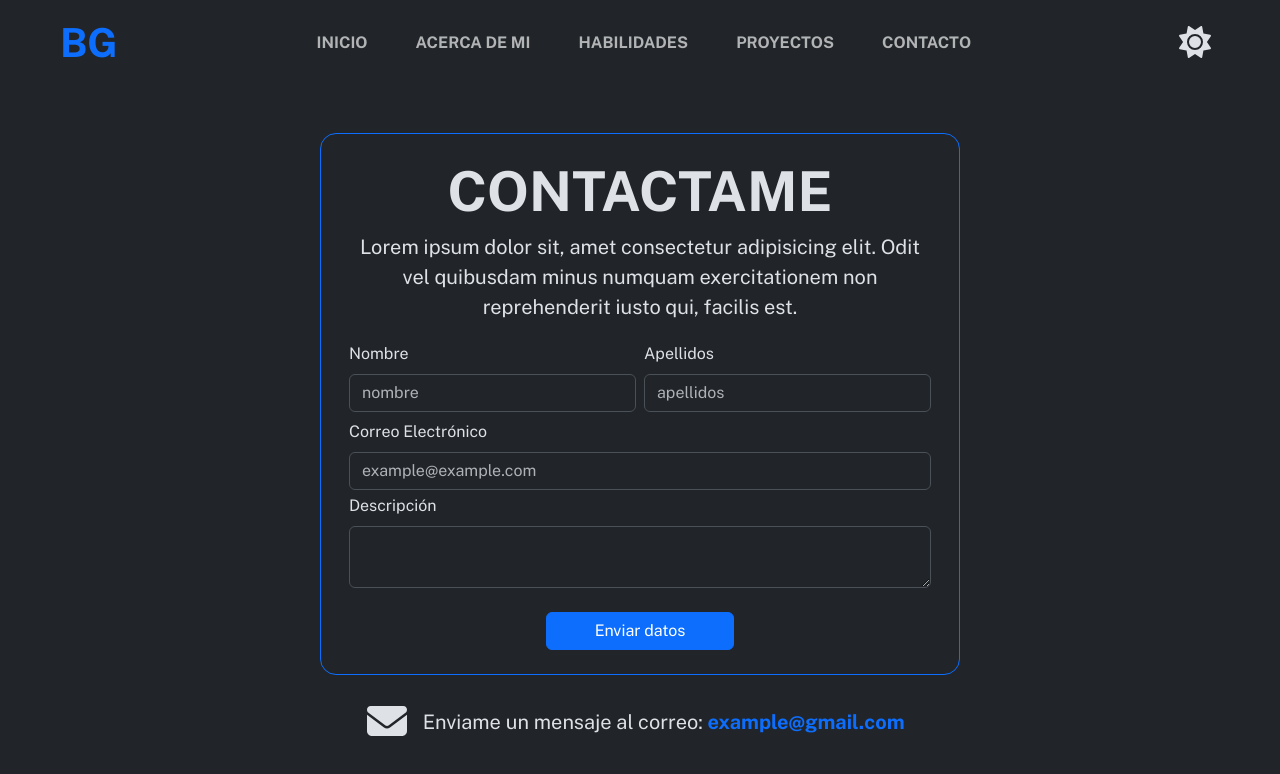
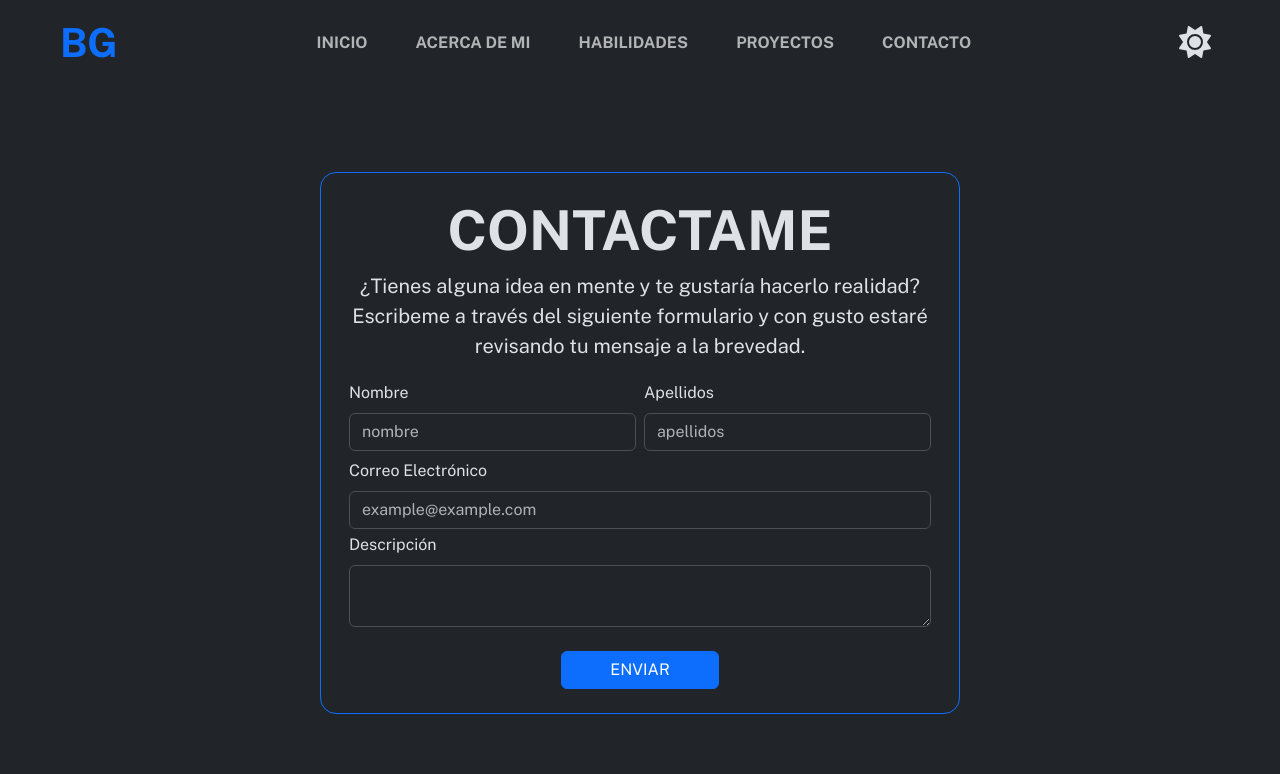
Before and after one commit to BryanGarcia25/Portafolio_Personal_Web, an Angular app: page /contact in a window 1280 px wide. Shown: the top 774 px of the page. Built offline with nearby package versions, Linux system fonts and the light colour scheme.

Commit message:
Adding description in the contact form

```diff
--- a/src/app/components/contact/contact.component.html
+++ b/src/app/components/contact/contact.component.html
@@ -1,7 +1,7 @@
 <section class="vh-100 d-flex flex-column justify-content-center align-items-center">
     <div class="container text-center border border-primary rounded-4 p-4 w-50">
         <h1 class="text-uppercase">Contactame</h1>
-        <p>Lorem ipsum dolor sit, amet consectetur adipisicing elit. Odit vel quibusdam minus numquam exercitationem non reprehenderit iusto qui, facilis est.</p>
+        <p>¿Tienes alguna idea en mente y te gustaría hacerlo realidad? Escribeme a través del siguiente formulario y con gusto estaré revisando tu mensaje a la brevedad.</p>
         <form action="" class="text-start">
             <div class="d-flex justify-content-center">
                 <div class="m-1 m-sm-1 w-100">
@@ -22,16 +22,8 @@
                 <textarea name="description" id="description" class="form-control" cols="10" rows="2"></textarea>
             </div>
             <div class="mt-4 text-center">
-                <button class="btn btn-primary px-5" type="submit">Enviar datos</button>
+                <button class="btn btn-primary px-5 text-uppercase" type="submit">enviar</button>
             </div>
         </form>
     </div>
-    <div class="row align-items-center mt-3">
-        <div class="col-1">
-            <fa-icon [icon]="iconEmail" class="fs-1"></fa-icon>
-        </div>
-        <div class="col-11 text-center">
-            <p class="fs-5 mt-3">Enviame un mensaje al correo: <span class="fw-bold text-primary">example&#64;gmail.com</span></p>
-        </div>
-    </div>
 </section>
```
